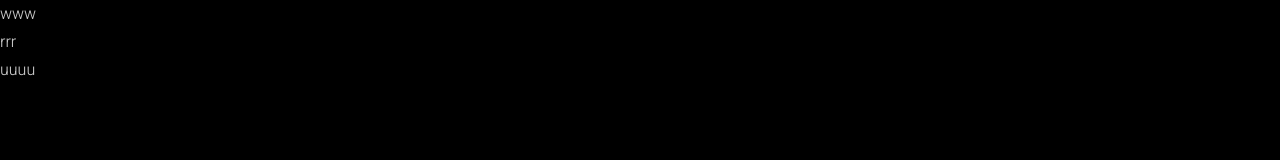
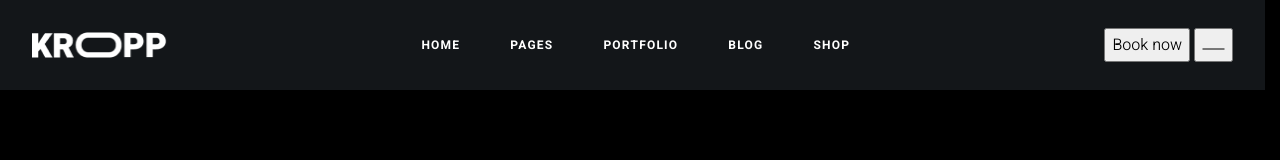
Before and after one commit to Camatoz/Kroop-Fitness, a plain HTML site: page index.html in a window 1280 px wide. Drawn offline with Linux system fonts and the light colour scheme.

Commit message:
Started header menu

```diff
--- a/index.html
+++ b/index.html
@@ -7,8 +7,51 @@
     <link rel="stylesheet" href="./style.css" />
   </head>
   <body>
-    www
-    <div>rrr</div>
-    <p>uuuu</p>
+    <header class="header">
+      <a href="/" class="header-logo">
+        <img
+          src="./img/logo.png"
+          alt="Kpoop Logo"
+          width="135"
+          height="25"
+          loading="lazy"
+        />
+      </a>
+      <nav class="header-menu">
+        <ul class="header-menu-list">
+          <li class="header-menu-item">
+            <a class="header-menu-link is-current" href="/">Home</a>
+          </li>
+          <li class="header-menu-item">
+            <a class="header-menu-link" href="/">Pages</a>
+          </li>
+          <li class="header-menu-item">
+            <a class="header-menu-link" href="/">Portfolio</a>
+          </li>
+          <li class="header-menu-item">
+            <a class="header-menu-link" href="/">Blog</a>
+          </li>
+          <li class="header-menu-item">
+            <a class="header-menu-link" href="/">Shop</a>
+          </li>
+        </ul>
+      </nav>
+      <div class="header-actions">
+        <button class="header-book-button button" type="button">
+          Book now
+        </button>
+        <button class="header-burger-button" type="button" title="Open menu">
+          <svg
+            width="23"
+            height="2"
+            viewBox="0 0 23 2"
+            fill="none"
+            xmlns="http://www.w3.org/2000/svg"
+          >
+            <path d="M0.5 1H22.5" stroke="white" stroke-dasharray="22 22" />
+          </svg>
+        </button>
+      </div>
+    </header>
   </body>
 </html>
--- a/style.css
+++ b/style.css
@@ -258,8 +258,54 @@ body {
   background-color: var(--color-dark);
 }
 
+a {
+  color: var(--color-light);
+}
+
+a:hover {
+  color: var(--color-light-gray);
+}
+
 .container {
   max-width: calc(var(--container-width) + var(--container-padding-x) * 2);
   margin-inline: auto;
   padding-inline: var(--container-padding-x);
 }
+
+h1,
+h2,
+h3,
+h4,
+h5,
+h6 {
+  font-weight: 700;
+  text-transform: uppercase;
+  color: var(--color-light);
+}
+
+.header {
+  display: flex;
+  justify-content: space-between;
+  align-items: center;
+  column-gap: 20px;
+  min-height: var(--header-height);
+  padding-inline: 32px;
+  background-color: var(--color-dark-alternate);
+}
+
+.header-menu-list {
+  display: flex;
+  flex-wrap: wrap;
+  column-gap: 50px;
+}
+
+.header-menu-link {
+  display: inline-flex;
+  align-items: center;
+  height: 90px;
+  text-decoration: none;
+  text-transform: uppercase;
+  font-size: 12px;
+  font-weight: 700;
+  letter-spacing: 1.2px;
+}
```
Also changed, not shown: img/Burger-icon.svg (added), img/logo.png (added).
